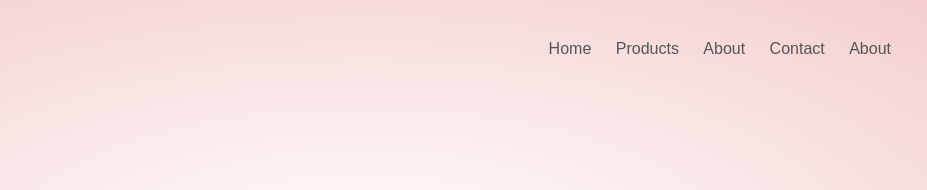
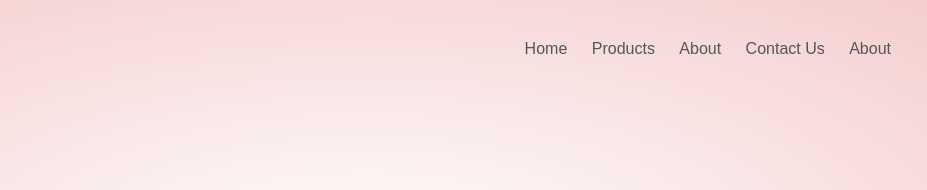
Before and after one commit to pillaiajay31/hoodlumz.me, a plain HTML site: page index.html in a window 1280 px wide. Shown: the top 190 px of the page, 274-1201 px from the left. Drawn offline with nearby package versions, Linux system fonts and the light colour scheme.

Commit message:
Contact changed to Contact Us

```diff
--- a/index.html
+++ b/index.html
@@ -27,7 +27,7 @@
                         </li>
                         <li><a href="products.html">Products</a></li>
                         <li><a href="">About</a></li>
-                        <li><a href="">Contact</a></li>
+                        <li><a href="">Contact Us</a></li>
                         <li><a href="">About</a></li>
                     </ul>
                 </nav>
```
